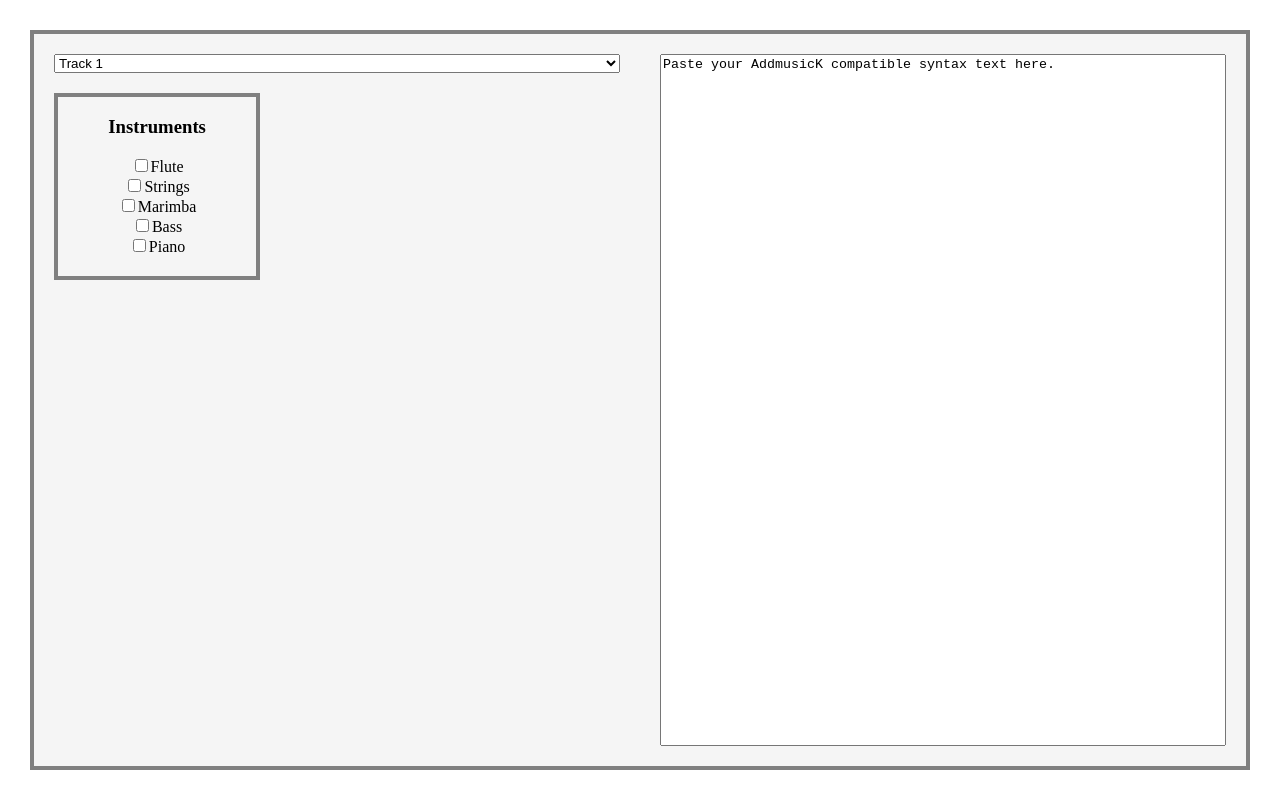
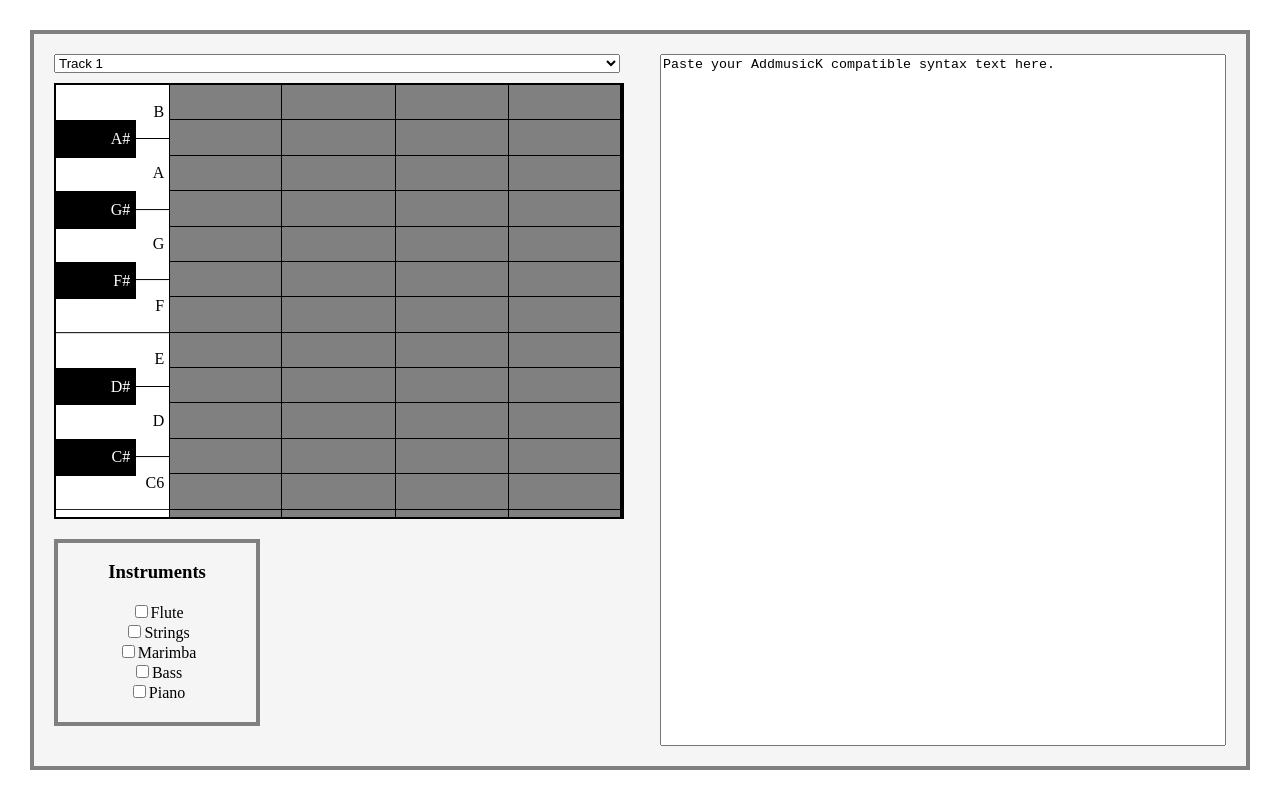
Before and after one commit to Repuler/SPC_formatter, a React (Create React App) app: page / in a window 1280 px wide. Built offline with nearby package versions, Linux system fonts and the light colour scheme.

Commit message:
Added in Piano Roll for Tracks

```diff
--- a/src/api/track.js
+++ b/src/api/track.js
@@ -6,13 +6,14 @@ class Loop {
 }
 
 class Track {
-  static MAX_TRACK_NUM = 8;
+  static MAX_TRACK_NUM = 8; // tracks are numbered 0-7
   notes = [];
   // loops = []; //Notes but also loops because there are loops. (Loops can't be nested so yay (regular ones at least))
   //instrument: ['Flute', 'Strings', 'Marimba', 'Bass', 'Piano'] //@0 @1 @3 @8 @9 respectiveley
   volume = 150; //0-255
   octave_start = 1; //1-6
   default_length = 4; //1,2,4,8,16,32,64 This is an optional value, if not specified, it should be -1.
+  track_length = 4; // for UI uses only; changes the amount of measures created in the piano roll
 
   //Track data minipulation functions go here.
 
--- /dev/null
+++ b/src/components/TrackPianoRoll/PianoKey/index.jsx
@@ -0,0 +1,42 @@
+import React from 'react';
+
+import { PIANO_ROLL_HEIGHT } from '../index';
+
+class PianoKey extends React.Component {
+  constructor(props) {
+    super(props);
+
+    this.numToName = {
+      1: 'C',
+      2: 'C#',
+      3: 'D',
+      4: 'D#',
+      5: 'E',
+      6: 'F',
+      7: 'F#',
+      8: 'G',
+      9: 'G#',
+      10: 'A',
+      11: 'A#',
+      12: 'B',
+    };
+  }
+
+  getNoteName = () => {
+    if (this.props.note === 1) return <div className="keyText">C{this.props.octave}</div>;
+    return <div className="keyText">{this.numToName[this.props.note]}</div>;
+  }
+
+  render() {
+    return (
+      <div
+        className={`pianoKey${this.numToName[this.props.note]}`}
+        style={{ gridRow: Math.abs((this.props.note + (this.props.octave - 1) * 12) - PIANO_ROLL_HEIGHT - 1) }}
+      >
+        {this.getNoteName()}
+      </div>
+    );
+  }
+}
+
+export default PianoKey;
--- /dev/null
+++ b/src/components/TrackPianoRoll/index.js
@@ -0,0 +1,51 @@
+import React from 'react';
+
+import PianoKey from './PianoKey';
+
+export const PIANO_ROLL_HEIGHT = 72;
+
+const TrackPianoRoll = ({
+  track,
+}) => {
+  const renderGrid = () => {
+    const pianoGrids = [];
+    for (let i = 2; i <= (track.track_length * 4) + 1; i++) {
+      for (let j = 1; j <= PIANO_ROLL_HEIGHT; j++) {
+        const isRight = (i - 2) % 4 === 3;
+        pianoGrids.push((
+          <div className="trackPianoRollGrid" style={{
+            gridRow: `${j}`,
+            gridColumn: `${i}`,
+            borderRight: isRight ? '2px solid black' : '1px solid black',
+          }}></div>
+        ));
+      }
+    }
+    return pianoGrids;
+  };
+
+  const renderPianoKeys = () => {
+    const pianoKeys = [];
+    for (let i = 1; i <= 12; i++) {
+      for (let j = 1; j <= 6; j++) {
+        pianoKeys.push(<PianoKey note={i} octave={j} />);
+      }
+    }
+    return pianoKeys;
+  }
+
+  return track ? (
+    <div
+      className="trackPianoRoll"
+      style={{
+        gridTemplateRows: `repeat(${PIANO_ROLL_HEIGHT}, 8.2%)`,
+        gridTemplateColumns: `repeat(${track.track_length  * 4 + 1}, 20%)`,
+      }}
+    >
+      {renderPianoKeys()}
+      {renderGrid()}
+    </div>
+  ) : null;
+}
+
+export default TrackPianoRoll;
--- a/src/components/editorarea.jsx
+++ b/src/components/editorarea.jsx
@@ -1,6 +1,7 @@
 import React from "react";
 
 import InstrumentMenu from './instrument-menu'
+import TrackPianoRoll from "./TrackPianoRoll";
 import TracksDropdown from "./TracksDropdown";
 
 class Editor extends React.Component {
@@ -41,6 +42,8 @@ class Editor extends React.Component {
           currTrack={this.state.currTrack}
           setCurrTrack={this.setCurrTrack} />
 
+        <TrackPianoRoll track={this.state.currTrack} />
+
         {/* There will be an object/data structure that will facilitate the conversion from the text on the right to
           the GUI that will be present here. Please do not add anything unless it is already in said object/data structure.<br/>
           The componets of the GUI should be baised off a variable from the data structure and therfore be linked to that variable on creation.<br/><br/><br/><br/> */}
--- a/src/index.js
+++ b/src/index.js
@@ -6,5 +6,6 @@ import './styles/index.css';
 import './styles/text.css';
 import './styles/pianoroll.css';
 import './styles/instrument-menu.css';
+import './styles/track-piano-roll.css';
 
 ReactDOM.render(<App />, document.getElementById('root'));
--- a/src/styles/pianoroll.css
+++ b/src/styles/pianoroll.css
@@ -33,43 +33,6 @@
   overflow: visible;
 }
 
-div[class^="pianoKey"] {
-  outline: 1px solid black;
-  outline-offset: -1px;
-  height: 100%;
-  width: 100%;
-  grid-column: 1;
-  z-index: 50;
-  display: flex;
-  align-items: center;
-  justify-content: flex-end;
-}
-
-div.pianoKeyA, div.pianoKeyG, div.pianoKeyD {
-  height: 200%;
-  transform: translateY(-25%);
-}
-
-div.pianoKeyB, div.pianoKeyE {
-  height: 150%;
-}
-
-div.pianoKeyC, div.pianoKeyF {
-  height: 150%;
-  transform: translateY(-33%);
-}
-
-div[class^="pianoKey"][class$="#"] {
-  background-color: rgb(0, 0, 0);
-  color: white;
-  width: 70%;
-  z-index: 100;
-}
-
-.keyText {
-  margin-right: 5px;
-}
-
 .noteResizeInc {
   width: 10px;
   height: 100%;
--- /dev/null
+++ b/src/styles/track-piano-roll.css
@@ -0,0 +1,54 @@
+.trackPianoRoll {
+  margin-top: 10px;
+  width: 100%;
+  height: 100%;
+  display: grid;
+  background-color: grey;
+  overflow: scroll;
+  border: 2px solid black;
+}
+
+.trackPianoRollGrid {
+  border-bottom: 1px solid black;
+}
+
+div[class^="pianoKey"] {
+  border-bottom: 1px solid black;
+  border-right: 1px solid black;
+  height: 100%;
+  width: 100%;
+  grid-column: 1;
+  z-index: 50;
+  display: flex;
+  align-items: center;
+  justify-content: flex-end;
+  background-color: white;
+  position: sticky;
+  left: 0px;
+}
+
+div.pianoKeyA, div.pianoKeyG, div.pianoKeyD {
+  height: 200%;
+  transform: translateY(-25%);
+}
+
+div.pianoKeyB, div.pianoKeyE {
+  height: 150%;
+}
+
+div.pianoKeyC, div.pianoKeyF {
+  height: 150%;
+  transform: translateY(-33%);
+}
+
+div[class^="pianoKey"][class$="#"] {
+  border-top: 1px solid black;
+  background-color: rgb(0, 0, 0);
+  color: white;
+  width: 70%;
+  z-index: 100;
+}
+
+.keyText {
+  margin-right: 5px;
+}
```
